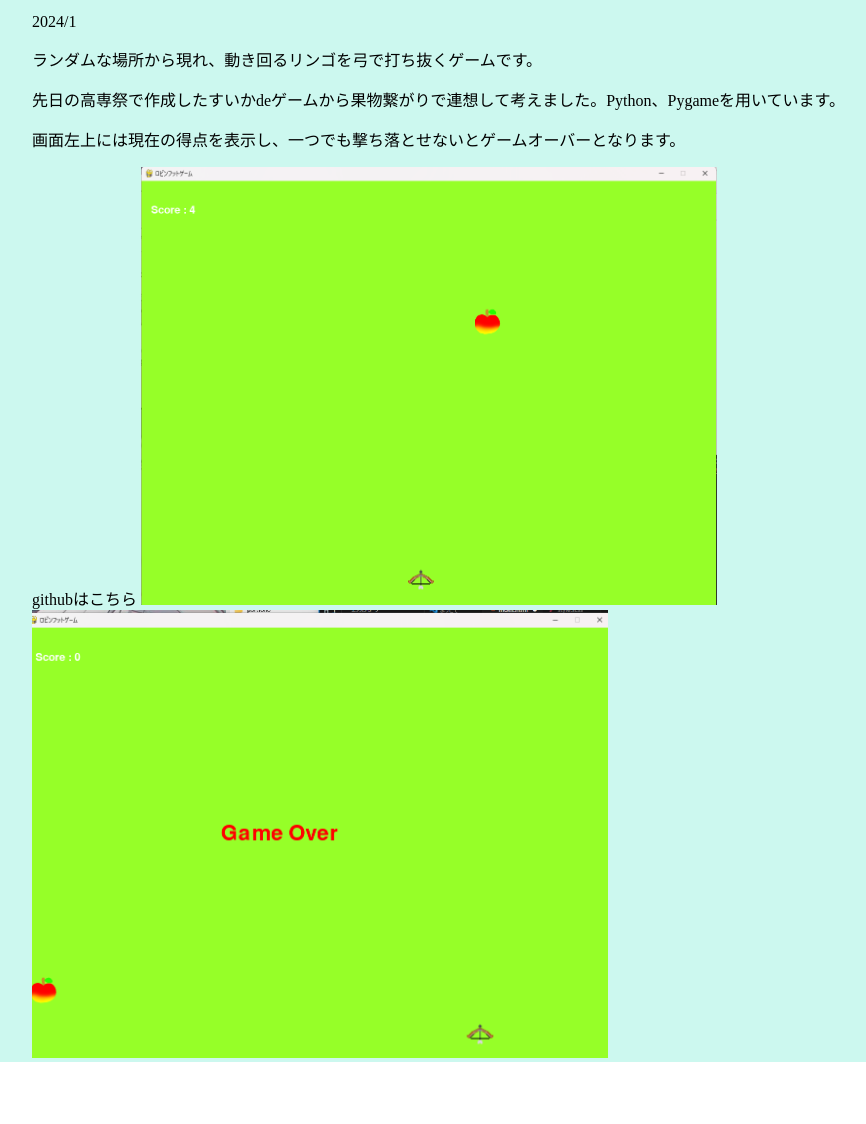
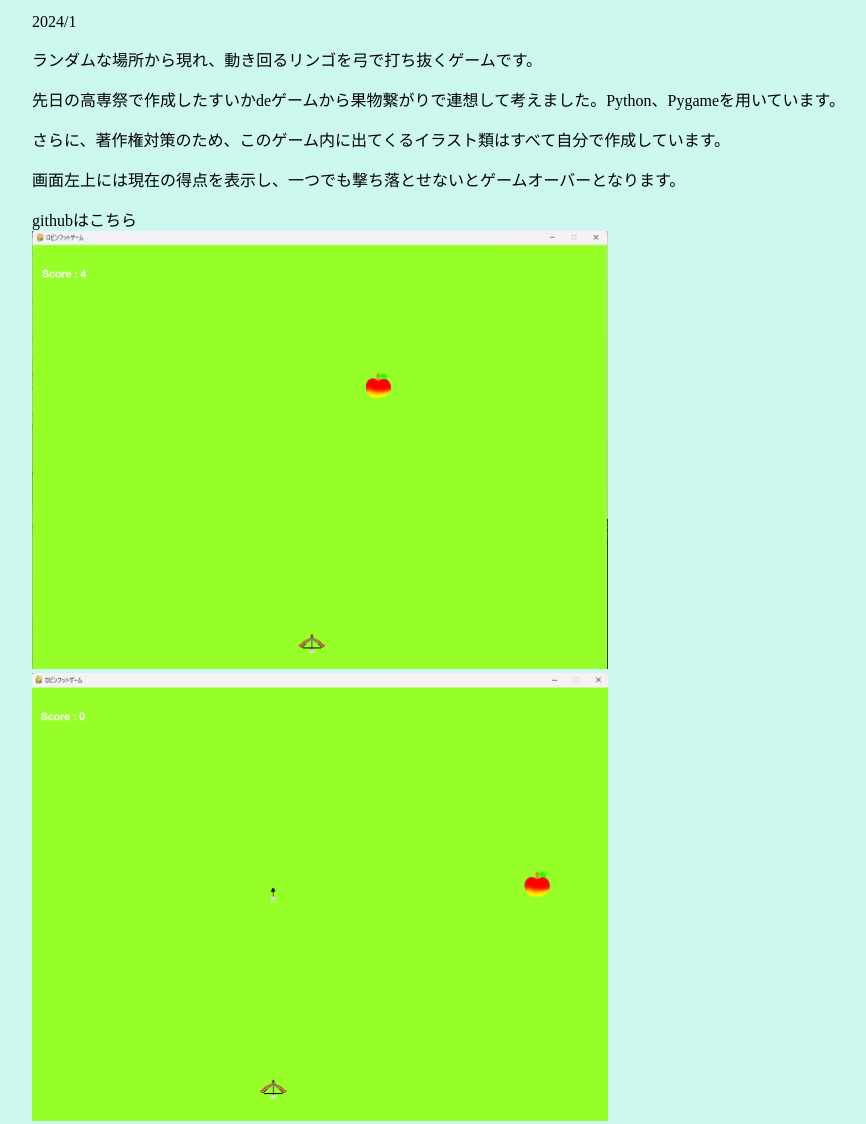
Before and after one commit to Kawachi-K/portfolio, a plain HTML site: page index.html in a window 1280 px wide. Shown: the part 2640-3764 px from the top of the page, without its empty margins (96-962 px from the left). Before the commit the page ends 3702 px from the top, so only its background shows below. Drawn offline with Linux system fonts and the light colour scheme.

Commit message:
Update index.html

```diff
--- a/index.html
+++ b/index.html
@@ -67,9 +67,11 @@
         <p>2024/1</p>
         <p>ランダムな場所から現れ、動き回るリンゴを弓で打ち抜くゲームです。</p>
         <p>先日の高専祭で作成したすいかdeゲームから果物繋がりで連想して考えました。Python、Pygameを用いています。</p>
+        <p>さらに、著作権対策のため、このゲーム内に出てくるイラスト類はすべて自分で作成しています。</p>
         <p>画面左上には現在の得点を表示し、一つでも撃ち落とせないとゲームオーバーとなります。</p>
-        <a href="https://github.com/Kawachi-K/kadai08">githubはこちら</a>
+        <a href="https://github.com/Kawachi-K/kadai08">githubはこちら</a><br>
         <img src="robigame.png" alt="ゲーム画面の画像" width="50%" />
+        <img src="robigame2.png" alt="ゲーム画面の画像2" width="50%" />
         <img src="gameover.png" alt="ゲームオーバー画面の画像" width="50%" />
     </div>
     </div>
```
